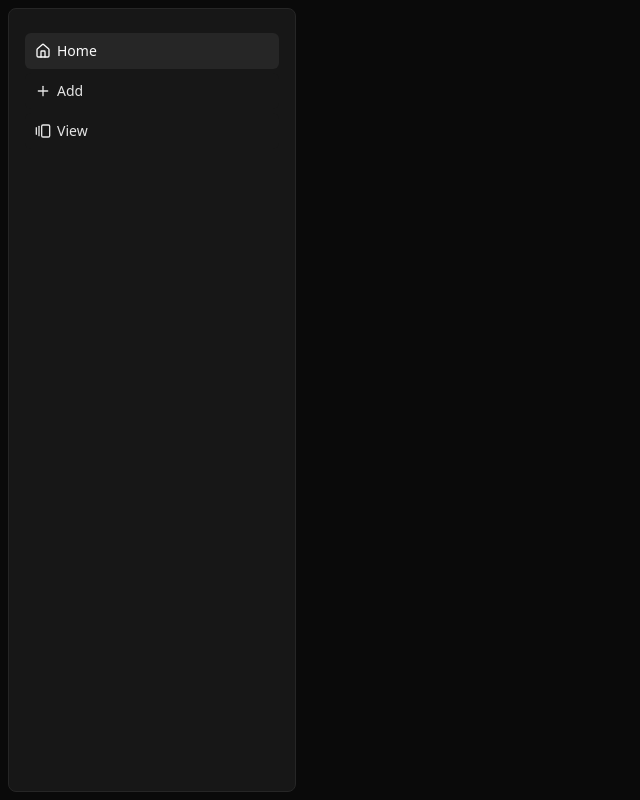
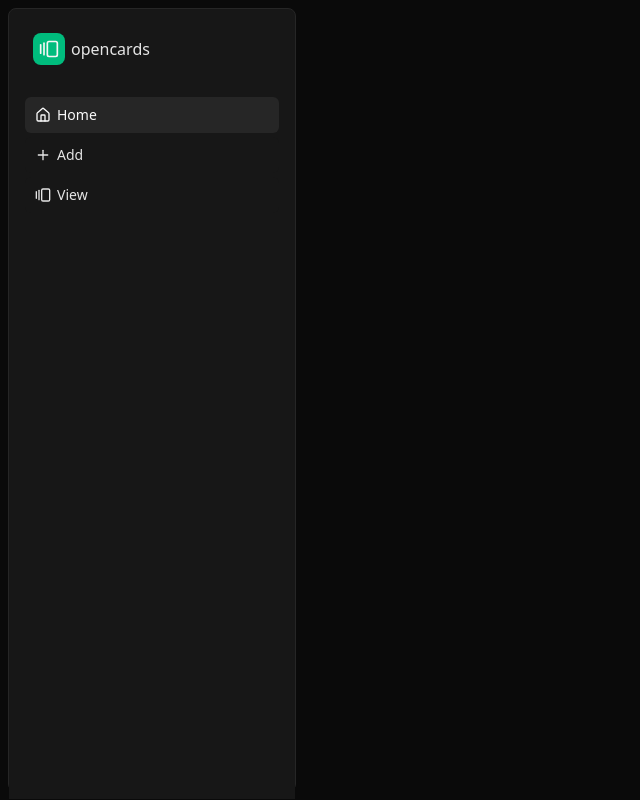
Before and after one commit to jaxonhill/opencards, a Next.js app: page / in a window 1280 px wide. Shown: the whole page, without its empty margins (0-640 px from the left). Built offline with nearby package versions, Linux system fonts and the light colour scheme.

Commit message:
Add logo to sidebar

```diff
--- /dev/null
+++ b/src/components/logo.tsx
@@ -0,0 +1,27 @@
+import { GalleryHorizontalEnd } from "lucide-react";
+import { APP_NAME } from "@/config/constants";
+
+interface LogoProps {
+    type?: "full" | "icon";
+}
+
+export function Logo({ type = "full" }: LogoProps) {
+    if (type === "icon") {
+        return <LogoIcon />;
+    }
+
+    return (
+        <div className="inline-flex items-center gap-1.5 text-neutral-200">
+            <LogoIcon />
+            {APP_NAME}
+        </div>
+    );
+}
+
+function LogoIcon() {
+    return (
+        <div className="size-8 bg-emerald-500 rounded-lg flex justify-center items-center">
+            <GalleryHorizontalEnd className="size-5 text-neutral-100" />
+        </div>
+    );
+}
--- a/src/components/sidebar.tsx
+++ b/src/components/sidebar.tsx
@@ -1,5 +1,6 @@
 import { cn } from "@/lib/utils";
 import { GalleryHorizontalEnd, Home, Plus } from "lucide-react";
+import { Logo } from "./logo";
 
 type Page = {
     label: string;
@@ -27,12 +28,17 @@ const PAGES: Page[] = [
 
 export function Sidebar() {
     return (
-        <aside className="p-2 bg-neutral-950 h-screen">
-            <ul className="bg-neutral-900 w-[288px] px-4 py-6 rounded-lg border border-neutral-800 h-full space-y-1">
-                {PAGES.map((page, i) => (
-                    <SidebarButton key={page.label} {...page} isSelected={i === 0} />
-                ))}
-            </ul>
+        <aside className="p-2 bg-neutral-950 h-screen w-fit">
+            <section className="h-full bg-neutral-900 py-6 w-[288px] border border-neutral-800 rounded-lg">
+                <div className="px-6">
+                    <Logo />
+                </div>
+                <ul className="bg-neutral-900 px-4 pt-8 h-full space-y-1">
+                    {PAGES.map((page, i) => (
+                        <SidebarButton key={page.label} {...page} isSelected={i === 0} />
+                    ))}
+                </ul>
+            </section>
         </aside>
     );
 }
--- /dev/null
+++ b/src/config/constants.ts
@@ -0,0 +1 @@
+export const APP_NAME: string = "opencards";
```
